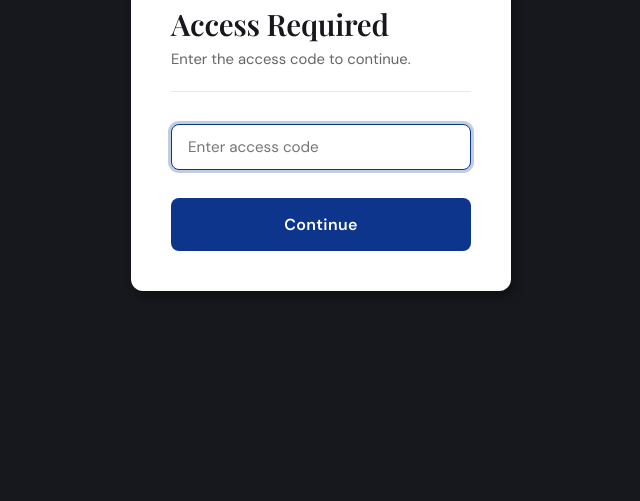
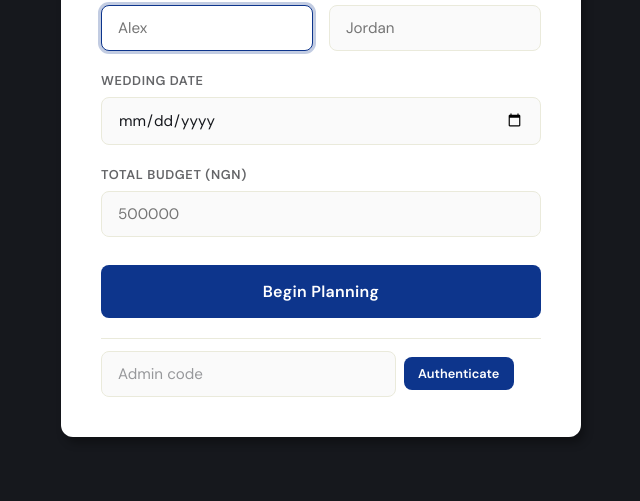
Before and after one commit to Holuwasegun/Wedding-Planner, a website: page index.html in a window 1280 px wide. Shown: the part 299-800 px from the top of the page, without its empty margins (319-959 px from the left). Drawn offline with nearby package versions, Linux system fonts and the light colour scheme; a web font is replaced by a local one.

Commit message:
Move admin auth below Begin Planning button on onboarding form

```diff
--- a/index.html
+++ b/index.html
@@ -45,6 +45,15 @@
         </div>
         <button type="submit" class="btn-primary">Begin Planning</button>
       </form>
+      <div class="admin-auth">
+        <div class="admin-auth-divider"></div>
+        <div class="admin-auth-row">
+          <input type="password" id="admin-pw" placeholder="Admin code" class="admin-pw-input">
+          <button type="button" id="admin-auth-btn" class="admin-auth-btn">Authenticate</button>
+          <span id="admin-auth-status" class="admin-auth-status"></span>
+        </div>
+        <div id="admin-auth-error" class="admin-error hidden"></div>
+      </div>
     </div>
   </div>
 
@@ -358,24 +367,7 @@
     </div>
   </div>
 
-  <!-- ═══════════════════ ADMIN LOGIN ═══════════════════ -->
-  <div class="admin-login-overlay" id="admin-login-overlay">
-    <div class="onboarding-modal">
-      <div class="brand-mark">
-        <span class="dot"></span>
-        <span>codeshakers</span>
-      </div>
-      <h2>Access Required</h2>
-      <p class="subtitle">Enter the access code to continue.</p>
-      <form id="admin-login-form">
-        <div class="field">
-          <input type="password" id="admin-password" placeholder="Enter access code" required autofocus>
-        </div>
-        <div id="admin-error" class="admin-error hidden"></div>
-        <button type="submit" class="btn-primary">Continue</button>
-      </form>
-    </div>
-  </div>
+
 
   <script src="script.js"></script>
 </body>
--- a/script.js
+++ b/script.js
@@ -122,10 +122,10 @@
   const logoutCancel = $('#logout-cancel');
   const logoutConfirm = $('#logout-confirm');
 
-  const adminOverlay = $('#admin-login-overlay');
-  const adminForm = $('#admin-login-form');
-  const adminPassword = $('#admin-password');
-  const adminError = $('#admin-error');
+  const adminPwInput = $('#admin-pw');
+  const adminAuthBtn = $('#admin-auth-btn');
+  const adminAuthStatus = $('#admin-auth-status');
+  const adminAuthError = $('#admin-auth-error');
 
   // ─── Client ID ────────────────────────────────────
   function getOrCreateClientId () {
@@ -637,7 +637,7 @@
     return div.innerHTML;
   }
 
-  // ─── Admin Login ────────────────────────────────
+  // ─── Admin Auth ─────────────────────────────────
   function isAdmin () {
     return localStorage.getItem('codeshakers_admin') === 'true';
   }
@@ -647,29 +647,30 @@
     else localStorage.removeItem('codeshakers_admin');
   }
 
-  function showAdminLogin () {
-    hideAdminError();
-    adminPassword.value = '';
-    adminOverlay.classList.add('show');
-    setTimeout(function () { adminPassword.focus(); }, 100);
+  function updateAdminStatus () {
+    if (isAdmin()) {
+      adminAuthStatus.textContent = '\u2713';
+      adminAuthStatus.style.color = 'var(--success)';
+      adminPwInput.style.display = 'none';
+      adminAuthBtn.style.display = 'none';
+    } else {
+      adminAuthStatus.textContent = '';
+      adminPwInput.style.display = '';
+      adminAuthBtn.style.display = '';
+    }
   }
 
-  function hideAdminError () {
-    adminError.classList.add('hidden');
-    adminError.textContent = '';
-  }
-
-  function handleAdminLogin (e) {
-    e.preventDefault();
-    hideAdminError();
-    var password = adminPassword.value;
-    if (password === 'Admin@101') {
+  function handleAdminAuth () {
+    var pw = adminPwInput.value;
+    adminAuthError.classList.add('hidden');
+    if (pw === 'Admin@101') {
       setAdmin(true);
-      adminOverlay.classList.remove('show');
-      resumeBoot();
+      updateAdminStatus();
     } else {
-      adminError.textContent = 'Invalid access code.';
-      adminError.classList.remove('hidden');
+      adminAuthError.textContent = 'Invalid code.';
+      adminAuthError.classList.remove('hidden');
+      adminPwInput.value = '';
+      adminPwInput.focus();
     }
   }
 
@@ -696,8 +697,9 @@
   }
 
   // ─── Bootstrap ─────────────────────────────────────
-  async function resumeBoot () {
+  async function boot () {
     clientId = getOrCreateClientId();
+    updateAdminStatus();
 
     if (isAdmin()) {
       var remote = await adminApiGet();
@@ -715,14 +717,6 @@
       var today = new Date().toISOString().split('T')[0];
       document.getElementById('wedding-date').setAttribute('min', today);
       onboardingOverlay.classList.remove('hidden');
-    }
-  }
-
-  function boot () {
-    if (isAdmin()) {
-      resumeBoot();
-    } else {
-      showAdminLogin();
     }
   }
 
@@ -753,7 +747,8 @@
   });
   logoutConfirm.addEventListener('click', handleLogout);
 
-  adminForm.addEventListener('submit', handleAdminLogin);
+  adminAuthBtn.addEventListener('click', handleAdminAuth);
+  adminPwInput.addEventListener('keydown', function (e) { if (e.key === 'Enter') handleAdminAuth(); });
 
   boot();
 
--- a/style.css
+++ b/style.css
@@ -946,25 +946,60 @@ a { color: var(--primary); text-decoration: none; }
   .chat-toggle svg { width: 20px; height: 20px; }
 }
 
-/* ───────────────── Admin Login ────────────────── */
-.admin-login-overlay {
-  display: none;
-  position: fixed; inset: 0; z-index: 3000;
-  background: var(--obsidian);
-  align-items: center; justify-content: center;
-  padding: 1.5rem;
+/* ───────────────── Admin Auth (onboarding) ────── */
+.admin-auth {
+  margin-top: 1.25rem;
 }
-.admin-login-overlay.show { display: flex; }
-.admin-login-overlay .onboarding-modal {
-  max-width: 380px;
+.admin-auth-divider {
+  height: 1px;
+  background: var(--border);
+  margin-bottom: 0.75rem;
+}
+.admin-auth-row {
+  display: flex; align-items: center; gap: 0.5rem;
+}
+.admin-pw-input {
+  flex: 1; min-width: 0;
+  padding: 0.5rem 0.75rem;
+  border: 1px solid var(--border);
+  border-radius: var(--radius-sm);
+  font-size: 0.8rem;
+  font-family: var(--font-body);
+  outline: none;
+  color: var(--text);
+  background: var(--bg);
+}
+.admin-pw-input:focus {
+  border-color: var(--primary);
+  box-shadow: 0 0 0 2px rgba(13,53,140,0.12);
+}
+.admin-pw-input::placeholder {
+  color: var(--light-slate);
+}
+.admin-auth-btn {
+  padding: 0.5rem 0.9rem;
+  background: var(--primary);
+  color: var(--white);
+  border: none;
+  border-radius: var(--radius-sm);
+  font-size: 0.8rem;
+  font-weight: 600;
+  cursor: pointer;
+  white-space: nowrap;
+  transition: background 0.2s;
+}
+.admin-auth-btn:hover { background: var(--primary-hover); }
+.admin-auth-status {
+  font-size: 1rem;
+  width: 1.2rem; text-align: center;
 }
 .admin-error {
   background: #FEE2E2;
   color: var(--danger);
-  font-size: 0.85rem;
-  padding: 0.6rem 1rem;
+  font-size: 0.8rem;
+  padding: 0.4rem 0.75rem;
   border-radius: var(--radius-sm);
-  margin-bottom: 0.75rem;
+  margin-top: 0.5rem;
   border: 1px solid #FECACA;
 }
 
```
